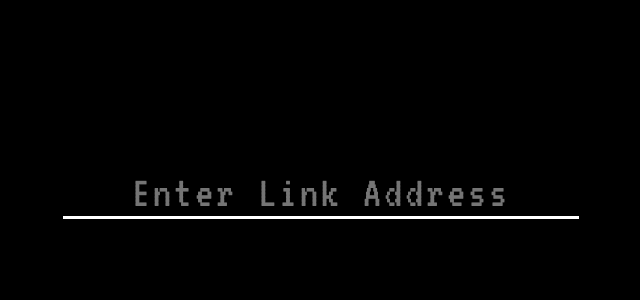
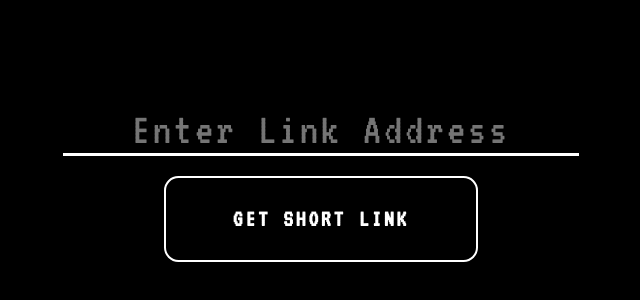
Before and after one commit to collierrgbsitisfise/el-frontend, a React (Create React App) app: page / in a window 1280 px wide. Shown: the part 186-486 px from the top of the page, without its empty margins (319-959 px from the left). Built offline with nearby package versions, Linux system fonts and the light colour scheme.

Commit message:
styles for action btn

```diff
--- a/src/containers/home-page/HomePage.js
+++ b/src/containers/home-page/HomePage.js
@@ -31,6 +31,9 @@ class HomePage extends React.Component {
           type="text"
           className="link-input"
           placeholder="Enter Link Address"/>
+          <button className="btn action">
+              get short link
+          </button>
       </div>
     );
   }
--- a/src/containers/home-page/home-page.css
+++ b/src/containers/home-page/home-page.css
@@ -9,6 +9,8 @@
     color: white;
 }
 
+/* Input styles */
+
 .link-input {
     font-size: 45px;
     text-align: center;
@@ -19,7 +21,47 @@
     border-bottom: 3px solid white;
 }
 
-.link-input:focus{
+.link-input:focus {
     outline: none;
     color: white;
 }
+
+/* button styles */
+
+.btn {
+    box-sizing: border-box;
+    appearance: none;
+    background-color: transparent;
+    border: 2px solid white;
+    border-radius: 0.6em;
+    color: white;
+    cursor: pointer;
+    display: flex;
+    align-self: center;
+    font-size: 1.5rem;
+    line-height: 1;
+    margin: 20px;
+    padding: 1.2em 2.8em;
+    text-decoration: none;
+    text-align: center;
+    text-transform: uppercase;
+    font-weight: 800;
+}
+
+.btn:hover {
+    color: black;
+    outline: 0;
+}
+
+.btn:focus {
+    color: black;
+    outline: 0;
+}
+
+.action {
+    transition: box-shadow 300ms ease-in-out, color 300ms ease-in-out;
+}
+
+.action:hover {
+    box-shadow: 0 0 40px 40px white inset;
+}
```
